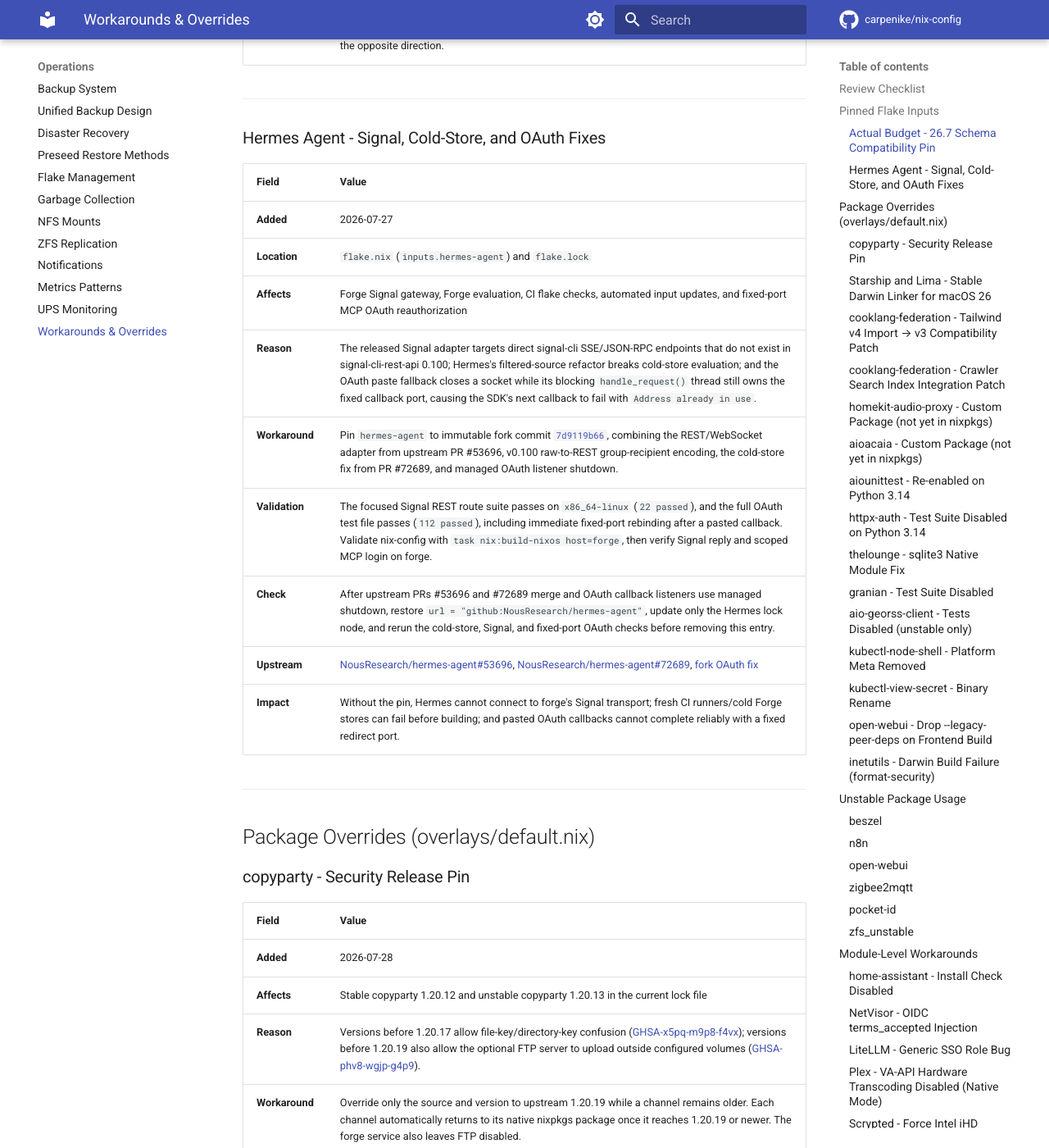
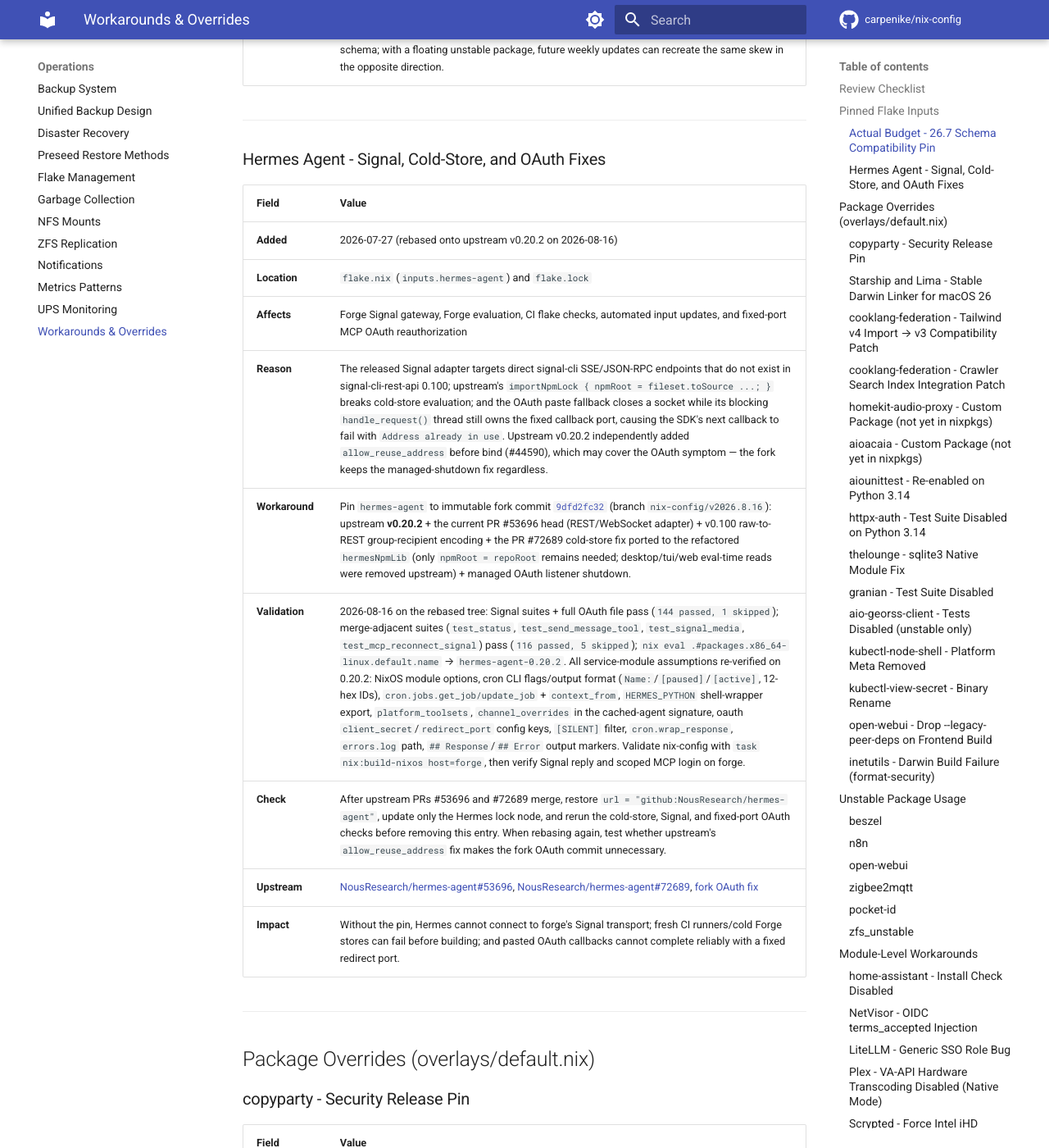
Before and after one commit to carpenike/nix-config, an MkDocs documentation site: the page built from docs/workarounds.md, in a window 1280 px wide and 1400 px high, scrolled down 1344 px. Shown: the whole window at 82% size. Built offline with MkDocs 1.6.1 and Material for MkDocs 9.7.7, drawn with Linux system fonts in a browser that asks for light colours; comment, search, counter and statistics services are not loaded; some of the changed text lies outside the part shown.

Commit message:
chore(hermes-agent): rebase fork pin onto upstream v0.20.2 (#836)
Move the hermes-agent pin from the v0.19.1-era fork commit (4,162
commits behind upstream) to fork branch nix-config/v2026.8.16:
upstream v0.20.2 + the current PR #53696 Signal REST/WebSocket head +
raw-to-REST group-recipient encoding + the PR #72689 cold-store fix
ported to the refactored hermesNpmLib (only npmRoot = repoRoot remains
needed) + managed OAuth listener shutdown.

Validated on the rebased tree: Signal/OAuth suites 144 passed,
merge-adjacent suites 116 passed, flake evaluates, and
hermes-agent-0.20.2 plus the seed units build and run on forge. All
v0.19-era service-module assumptions re-verified against 0.20.2 (cron
CLI output format, cron.jobs API, HERMES_PYTHON wrapper export,
platform_toolsets, channel-override cache signature, oauth config
keys, [SILENT] filter, log/output paths).

Upstream PRs #53696 and #72689 remain open, so the pin itself stays.

Co-authored-by: Claude Fable 5 <noreply@anthropic.com>

```diff
--- a/docs/workarounds.md
+++ b/docs/workarounds.md
@@ -2,7 +2,7 @@
 
 This document tracks temporary workarounds, package overrides, and unstable package usage that should be periodically reviewed. These exist due to upstream bugs, missing features in stable, or test failures in the Nix build sandbox.
 
-**Last Reviewed**: 2026-07-17
+**Last Reviewed**: 2026-08-16 (hermes-agent entry only; full review still due)
 **Next Review**: 2026-08-17 (monthly)
 
 ---
@@ -39,13 +39,13 @@ When reviewing workarounds:
 
 | Field | Value |
 | --- | --- |
-| **Added** | 2026-07-27 |
+| **Added** | 2026-07-27 (rebased onto upstream v0.20.2 on 2026-08-16) |
 | **Location** | `flake.nix` (`inputs.hermes-agent`) and `flake.lock` |
 | **Affects** | Forge Signal gateway, Forge evaluation, CI flake checks, automated input updates, and fixed-port MCP OAuth reauthorization |
-| **Reason** | The released Signal adapter targets direct signal-cli SSE/JSON-RPC endpoints that do not exist in signal-cli-rest-api 0.100; Hermes's filtered-source refactor breaks cold-store evaluation; and the OAuth paste fallback closes a socket while its blocking `handle_request()` thread still owns the fixed callback port, causing the SDK's next callback to fail with `Address already in use`. |
-| **Workaround** | Pin `hermes-agent` to immutable fork commit [`7d9119b66`](https://github.com/carpenike/hermes-agent/commit/7d9119b66d831235260caa24cf0abf27887b8c32), combining the REST/WebSocket adapter from upstream PR #53696, v0.100 raw-to-REST group-recipient encoding, the cold-store fix from PR #72689, and managed OAuth listener shutdown. |
-| **Validation** | The focused Signal REST route suite passes on `x86_64-linux` (`22 passed`), and the full OAuth test file passes (`112 passed`), including immediate fixed-port rebinding after a pasted callback. Validate nix-config with `task nix:build-nixos host=forge`, then verify Signal reply and scoped MCP login on forge. |
-| **Check** | After upstream PRs #53696 and #72689 merge and OAuth callback listeners use managed shutdown, restore `url = "github:NousResearch/hermes-agent"`, update only the Hermes lock node, and rerun the cold-store, Signal, and fixed-port OAuth checks before removing this entry. |
+| **Reason** | The released Signal adapter targets direct signal-cli SSE/JSON-RPC endpoints that do not exist in signal-cli-rest-api 0.100; upstream's `importNpmLock { npmRoot = fileset.toSource ...; }` breaks cold-store evaluation; and the OAuth paste fallback closes a socket while its blocking `handle_request()` thread still owns the fixed callback port, causing the SDK's next callback to fail with `Address already in use`. Upstream v0.20.2 independently added `allow_reuse_address` before bind (#44590), which may cover the OAuth symptom — the fork keeps the managed-shutdown fix regardless. |
+| **Workaround** | Pin `hermes-agent` to immutable fork commit [`9dfd2fc32`](https://github.com/carpenike/hermes-agent/commit/9dfd2fc325f60d24d349ad47a5cf571899cede3c) (branch `nix-config/v2026.8.16`): upstream **v0.20.2** + the current PR #53696 head (REST/WebSocket adapter) + v0.100 raw-to-REST group-recipient encoding + the PR #72689 cold-store fix ported to the refactored `hermesNpmLib` (only `npmRoot = repoRoot` remains needed; desktop/tui/web eval-time reads were removed upstream) + managed OAuth listener shutdown. |
+| **Validation** | 2026-08-16 on the rebased tree: Signal suites + full OAuth file pass (`144 passed, 1 skipped`); merge-adjacent suites (`test_status`, `test_send_message_tool`, `test_signal_media`, `test_mcp_reconnect_signal`) pass (`116 passed, 5 skipped`); `nix eval .#packages.x86_64-linux.default.name` → `hermes-agent-0.20.2`. All service-module assumptions re-verified on 0.20.2: NixOS module options, cron CLI flags/output format (`Name:`/`[paused]`/`[active]`, 12-hex IDs), `cron.jobs.get_job/update_job` + `context_from`, `HERMES_PYTHON` shell-wrapper export, `platform_toolsets`, `channel_overrides` in the cached-agent signature, oauth `client_secret`/`redirect_port` config keys, `[SILENT]` filter, `cron.wrap_response`, `errors.log` path, `## Response`/`## Error` output markers. Validate nix-config with `task nix:build-nixos host=forge`, then verify Signal reply and scoped MCP login on forge. |
+| **Check** | After upstream PRs #53696 and #72689 merge, restore `url = "github:NousResearch/hermes-agent"`, update only the Hermes lock node, and rerun the cold-store, Signal, and fixed-port OAuth checks before removing this entry. When rebasing again, test whether upstream's `allow_reuse_address` fix makes the fork OAuth commit unnecessary. |
 | **Upstream** | [NousResearch/hermes-agent#53696](https://github.com/NousResearch/hermes-agent/pull/53696), [NousResearch/hermes-agent#72689](https://github.com/NousResearch/hermes-agent/pull/72689), [fork OAuth fix](https://github.com/carpenike/hermes-agent/commit/7d9119b66d831235260caa24cf0abf27887b8c32) |
 | **Impact** | Without the pin, Hermes cannot connect to forge's Signal transport; fresh CI runners/cold Forge stores can fail before building; and pasted OAuth callbacks cannot complete reliably with a fixed redirect port. |
 
```
Also changed, not shown: 3 other files.
